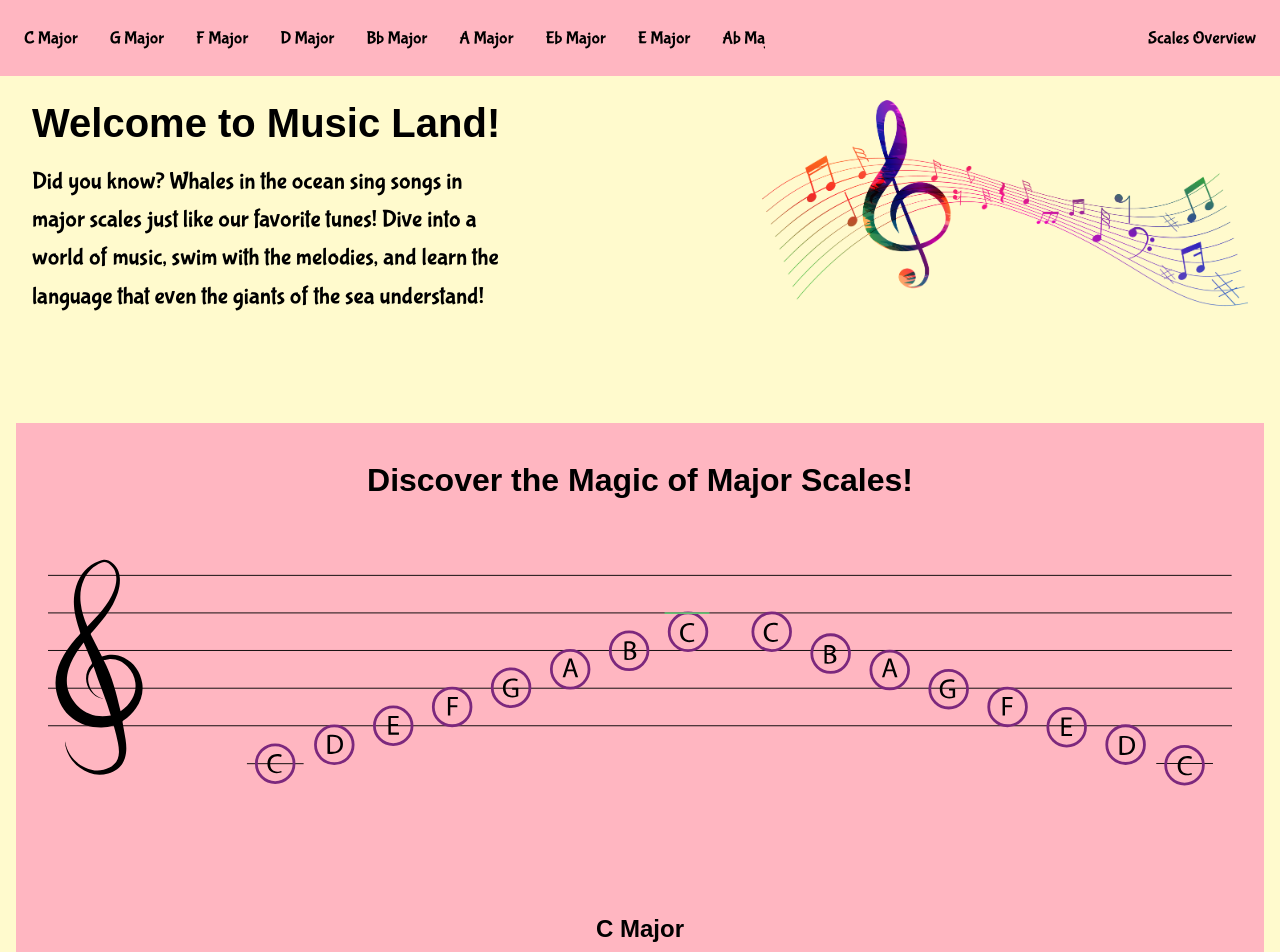
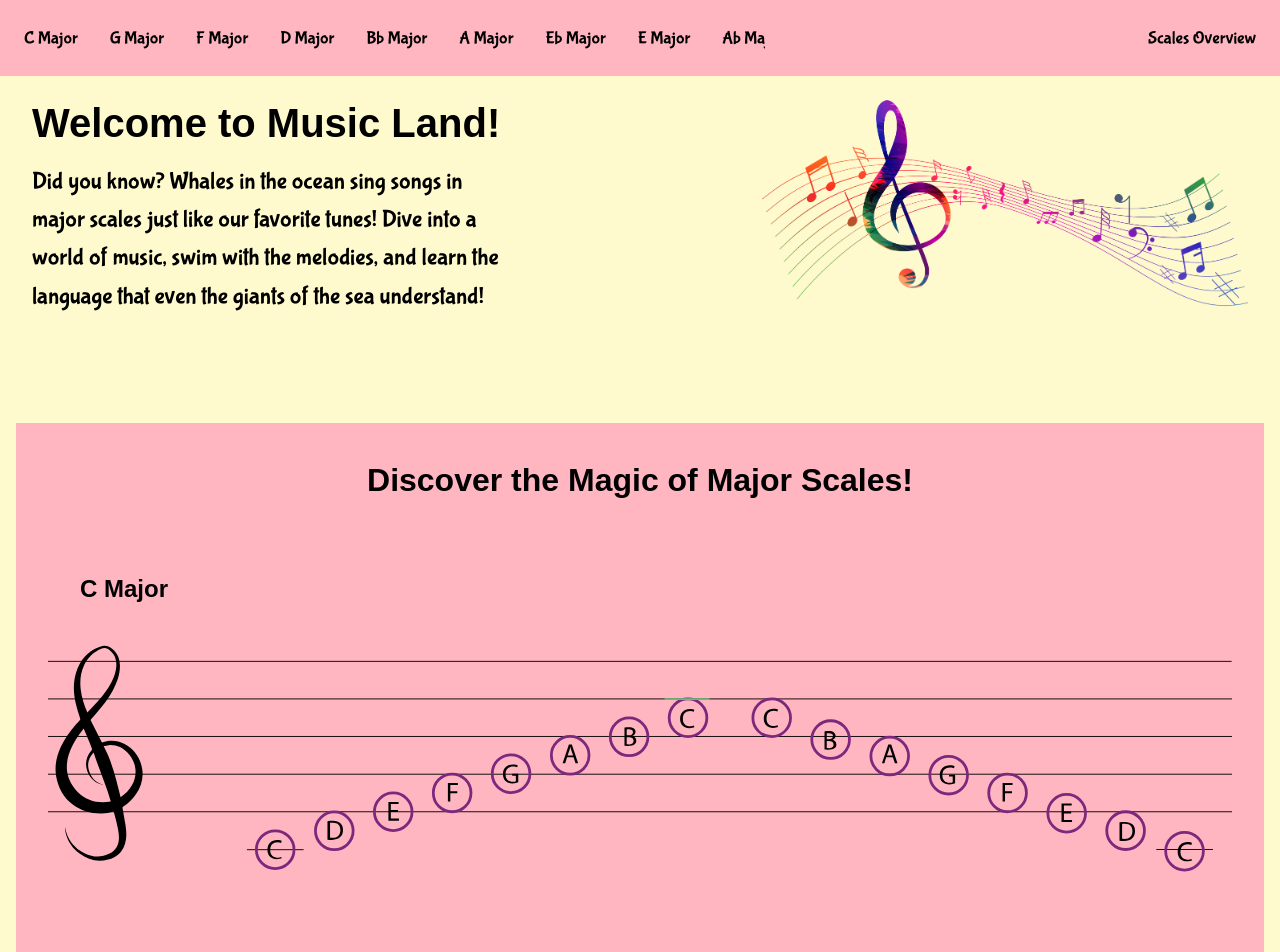
Before and after one commit to moezAhmad/major_scales, a React (Create React App) app: page / in a window 1280 px wide. Shown: the top 952 px of the page. Built offline with nearby package versions, Linux system fonts and the light colour scheme.

Commit message:
Corrected heading placement

```diff
--- a/src/assets/ScalesData.js
+++ b/src/assets/ScalesData.js
@@ -3,16 +3,12 @@ import Ab from "./scales/Ab.svg";
 import B from "./scales/B.svg";
 import Bb from "./scales/Bb.svg";
 import C from "./scales/C.svg";
-import CSharp from "./scales/CSharp.svg";
-import Cb from "./scales/Cb.svg";
 import D from "./scales/D.svg";
 import Db from "./scales/Db.svg";
 import E from "./scales/E.svg";
 import Eb from "./scales/Eb.svg";
 import F from "./scales/F.svg";
-import FSharp from "./scales/FSharp.svg";
 import G from "./scales/G.svg";
-import Gb from "./scales/Gb.svg";
 
 import a from "./sounds/a.mp3";
 import a1 from "./sounds/a1.mp3";
--- a/src/components/NoteGrid/NoteGrid.js
+++ b/src/components/NoteGrid/NoteGrid.js
@@ -31,8 +31,8 @@ const NoteGrid = () => {
             >
               <Link to={`${scale.route}`} smooth={true} duration={500}>
                 <div className="noteGrid__container__item">
+                  <h1>{`${scale.name}`}</h1>
                   <img src={scale.src} alt={scale.name} />
-                  <h1>{scale.name}</h1>
                 </div>
               </Link>
             </div>
--- a/src/components/NoteGrid/noteGrid.scss
+++ b/src/components/NoteGrid/noteGrid.scss
@@ -18,7 +18,7 @@
       display: flex;
       flex-direction: column;
       justify-content: center;
-      align-items: center;
+      align-items: flex-start;
       transition: transform 0.2s ease-in-out;
       margin-top: $spacing-medium;
       &:hover {
@@ -32,6 +32,7 @@
       h1 {
         font-size: 1.5rem;
         margin-top: $spacing-large;
+        margin-left: $spacing-large;
       }
     }
 
```
